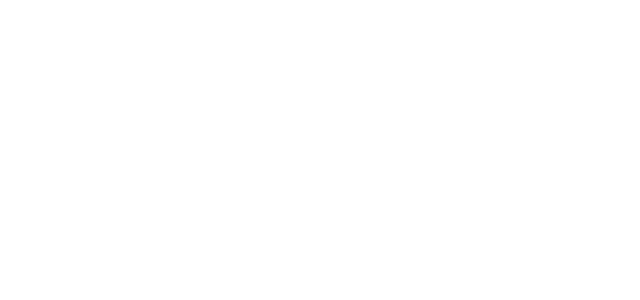
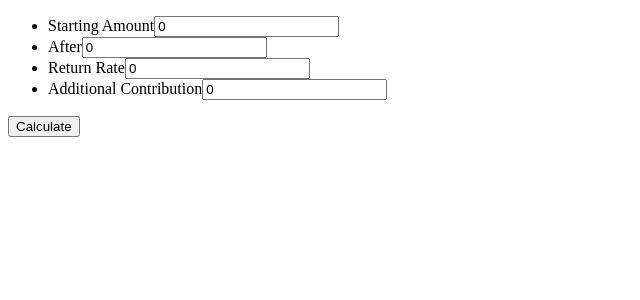
Before and after one commit to deepak-singh-jethi/investment_calculator, a React (Create React App) app: page / in a window 1280 px wide. Shown: the top 300 px of the page, without its empty margins (0-640 px from the left). Built offline with nearby package versions, Linux system fonts and the light colour scheme; the HTML template or start-up script is replaced by a standard one.

Commit message:
made the input part

```diff
--- a/src/App.js
+++ b/src/App.js
@@ -1,10 +1,26 @@
-import React from "react";
+import React, { useState } from "react";
 import InvestementInput from "./components/InvestementInput";
 
+const initialValues = {
+  amount: 0,
+  after: 0,
+  rate: 0,
+  Additional: 0,
+};
+
 const App = () => {
+  const [inputs, setInputs] = useState(initialValues);
+
+  function handleSubmit(e) {
+    e.preventDefault();
+  }
   return (
     <div>
-      <InvestementInput />
+      <InvestementInput
+        values={inputs}
+        onChange={setInputs}
+        onSubmit={handleSubmit}
+      />
     </div>
   );
 };
--- a/src/components/InvestementInput.js
+++ b/src/components/InvestementInput.js
@@ -1,5 +1,60 @@
-import React, { useState } from "react";
+import React from "react";
 
-const InvestementInput = () => {};
+const InvestementInput = ({ onChange, values, onSubmit }) => {
+  let { amount, after, rate, Additional } = values;
+
+  return (
+    <form onSubmit={onSubmit}>
+      <ul>
+        <li>
+          <label>Starting Amount</label>
+          <input
+            type="number"
+            placeholder="Starting amount"
+            value={amount}
+            onChange={(e) => {
+              onChange({ ...values, amount: e.target.value });
+            }}
+          />
+        </li>
+        <li>
+          <label>After</label>
+          <input
+            type="number"
+            placeholder="After years"
+            value={after}
+            onChange={(e) => {
+              onChange({ ...values, after: e.target.value });
+            }}
+          />
+        </li>
+        <li>
+          <label>Return Rate</label>
+          <input
+            type="number"
+            placeholder="Interest Rate"
+            value={rate}
+            onChange={(e) => {
+              onChange({ ...values, rate: e.target.value });
+            }}
+          />
+        </li>
+        <li>
+          <label>Additional Contribution</label>
+          <input
+            type="number"
+            placeholder="Additional Contribution"
+            value={Additional}
+            onChange={(e) => {
+              onChange({ ...values, Additional: e.target.value });
+            }}
+          />
+        </li>
+      </ul>
+
+      <button type="submit">Calculate</button>
+    </form>
+  );
+};
 
 export default InvestementInput;
--- a/src/index.js
+++ b/src/index.js
@@ -1,5 +1,5 @@
 import React from "react";
-import ReactDOM from "react-dom"; // Correct import statement
+import ReactDOM from "react-dom/client";
 import App from "./App";
 import "../src/styles/style.css";
 
```
